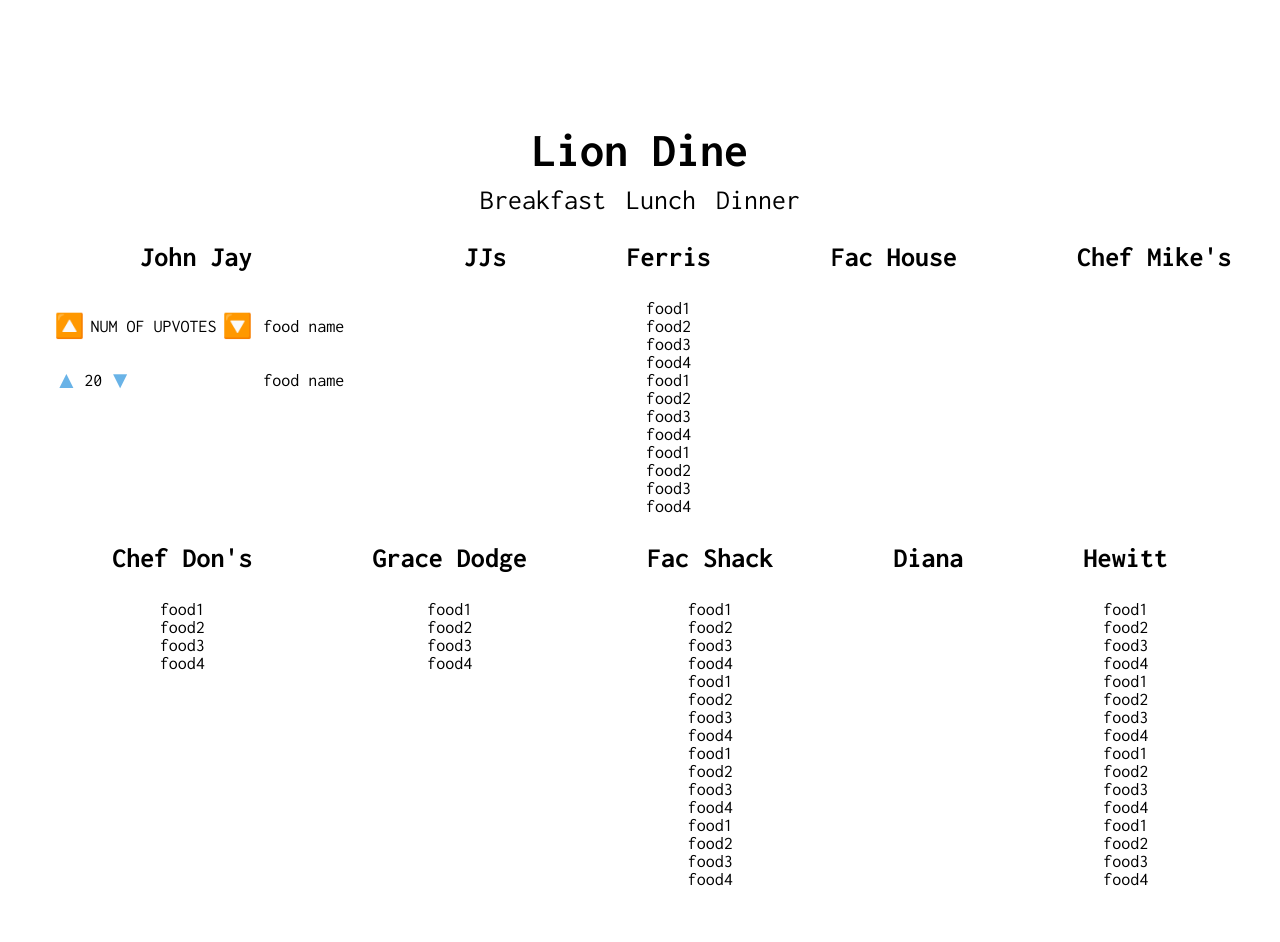
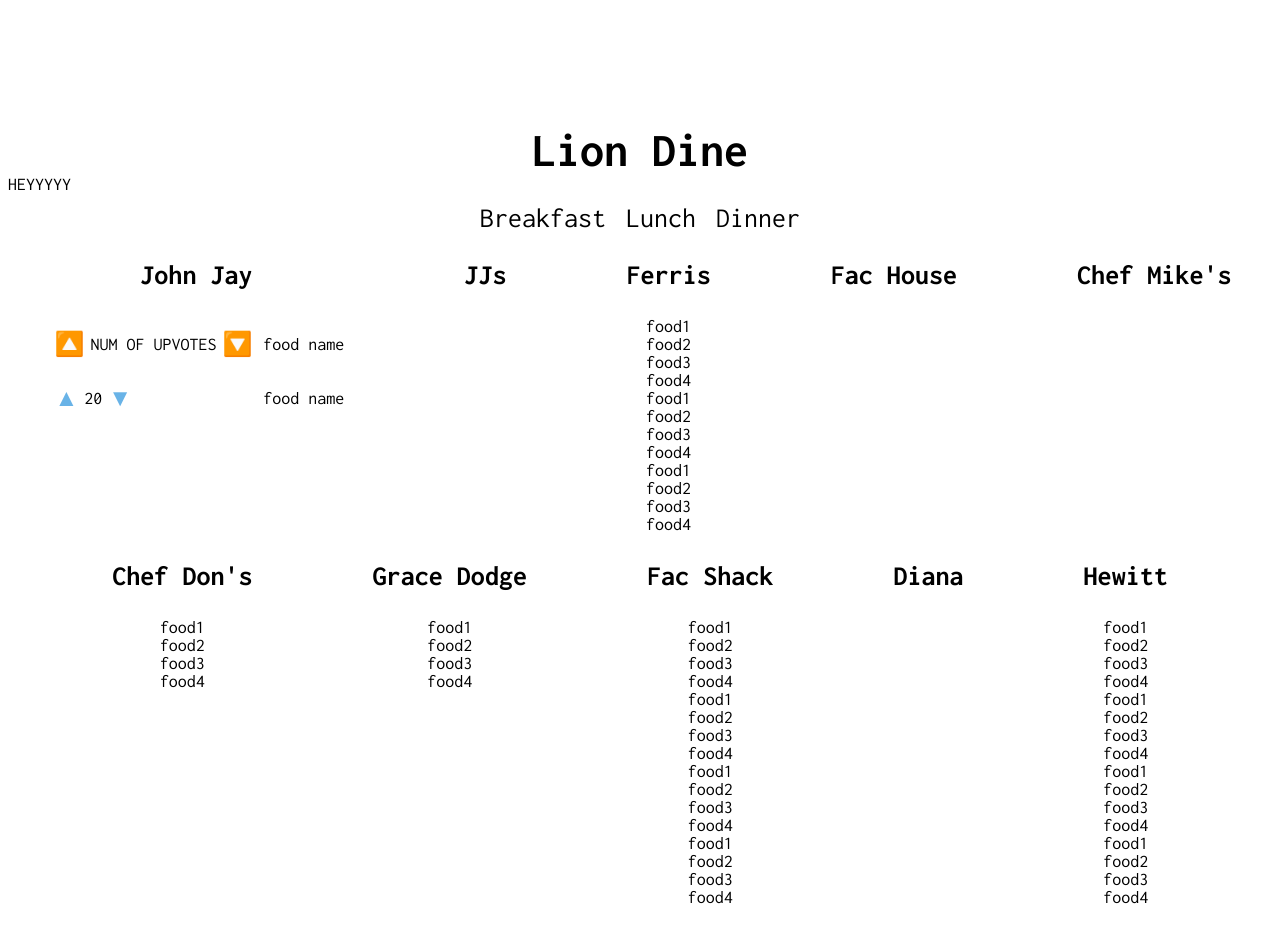
Before and after one commit to caroline-smyth/ugh, a plain HTML site: page index.html in a window 1280 px wide. Drawn offline with Linux system fonts and the light colour scheme.

Commit message:
test update index.html

```diff
--- a/index.html
+++ b/index.html
@@ -19,6 +19,7 @@
             Lion Dine
           </a>
       </header>
+      <div class="hey">HEYYYYY</div>
       <div class="var" id="halls"></div>
       <div class="meals-container">
         <a href="breakfast.html">Breakfast</a>
```
